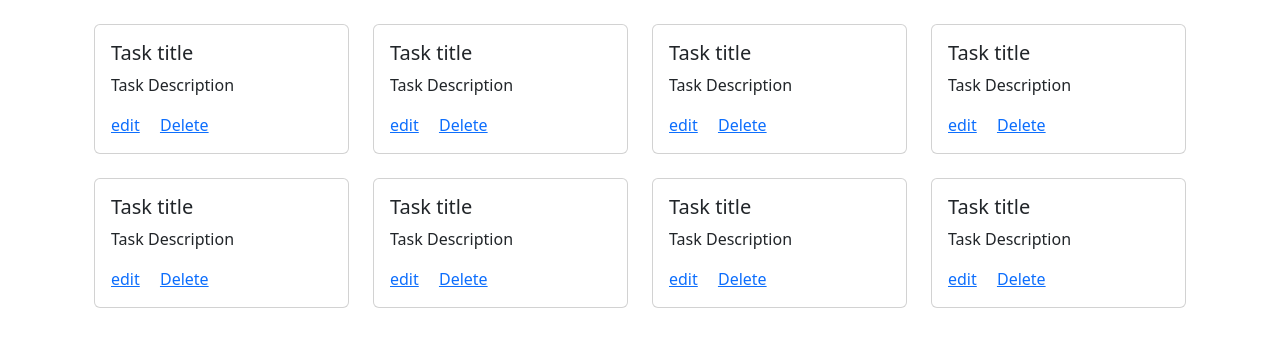
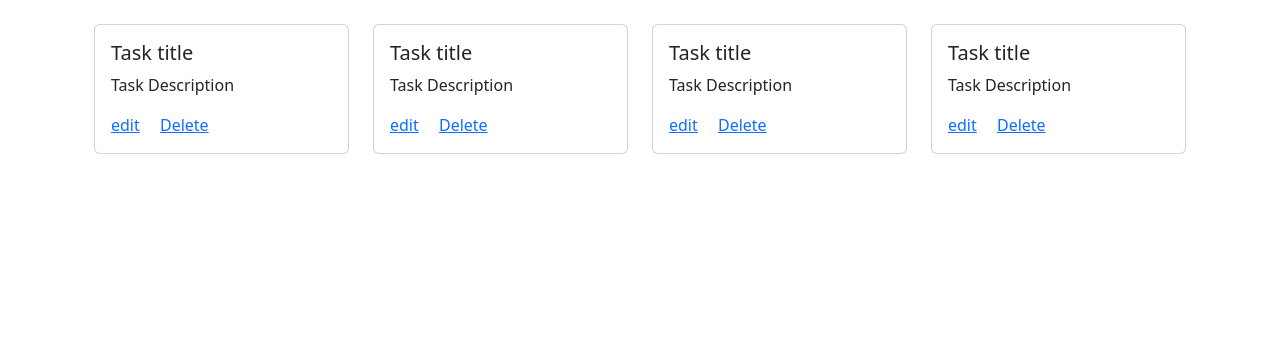
Before and after one commit to darshan45672/Reva-SDP, a Django app: page /done-lists/ in a window 1280 px wide. Shown: the part 56-403 px from the top of the page. Run offline with Django 5.2, Linux system fonts and the light colour scheme.

Commit message:
implement components

```diff
--- /dev/null
+++ b/myproject/templates/components/card.html
@@ -0,0 +1,10 @@
+<div class="col-sm-12 col-lg-3 mb-4">
+    <div class="card" style="width: 100%;">
+        <div class="card-body">
+            <h5 class="card-title">Task title</h5>
+            <p class="card-text">Task Description</p>
+            <a href="#" class="card-link">edit</a>
+            <a href="#" class="card-link">Delete</a>
+        </div>
+    </div>
+</div>
--- a/myproject/templates/doneLists.html
+++ b/myproject/templates/doneLists.html
@@ -5,86 +5,10 @@
 {% block content %}
 <div class="container p-4">
     <div class="row">
-        <div class="col-sm-12 col-lg-3 mb-4">
-            <div class="card" style="width: 100%;">
-                <div class="card-body">
-                    <h5 class="card-title">Task title</h5>
-                    <p class="card-text">Task Description</p>
-                    <a href="#" class="card-link">edit</a>
-                    <a href="#" class="card-link">Delete</a>
-                </div>
-            </div>
-        </div>
-        <div class="col-sm-12 col-lg-3 mb-4">
-            <div class="card" style="width: 100%;">
-                <div class="card-body">
-                    <h5 class="card-title">Task title</h5>
-                    <p class="card-text">Task Description</p>
-                    <a href="#" class="card-link">edit</a>
-                    <a href="#" class="card-link">Delete</a>
-                </div>
-            </div>
-        </div>
-        <div class="col-sm-12 col-lg-3 mb-4">
-            <div class="card" style="width: 100%;">
-                <div class="card-body">
-                    <h5 class="card-title">Task title</h5>
-                    <p class="card-text">Task Description</p>
-                    <a href="#" class="card-link">edit</a>
-                    <a href="#" class="card-link">Delete</a>
-                </div>
-            </div>
-        </div>
-        <div class="col-sm-12 col-lg-3 mb-4">
-            <div class="card" style="width: 100%;">
-                <div class="card-body">
-                    <h5 class="card-title">Task title</h5>
-                    <p class="card-text">Task Description</p>
-                    <a href="#" class="card-link">edit</a>
-                    <a href="#" class="card-link">Delete</a>
-                </div>
-            </div>
-        </div>
-        <div class="col-sm-12 col-lg-3 mb-4">
-            <div class="card" style="width: 100%;">
-                <div class="card-body">
-                    <h5 class="card-title">Task title</h5>
-                    <p class="card-text">Task Description</p>
-                    <a href="#" class="card-link">edit</a>
-                    <a href="#" class="card-link">Delete</a>
-                </div>
-            </div>
-        </div>
-        <div class="col-sm-12 col-lg-3 mb-4">
-            <div class="card" style="width: 100%;">
-                <div class="card-body">
-                    <h5 class="card-title">Task title</h5>
-                    <p class="card-text">Task Description</p>
-                    <a href="#" class="card-link">edit</a>
-                    <a href="#" class="card-link">Delete</a>
-                </div>
-            </div>
-        </div>
-        <div class="col-sm-12 col-lg-3 mb-4">
-            <div class="card" style="width: 100%;">
-                <div class="card-body">
-                    <h5 class="card-title">Task title</h5>
-                    <p class="card-text">Task Description</p>
-                    <a href="#" class="card-link">edit</a>
-                    <a href="#" class="card-link">Delete</a>
-                </div>
-            </div>
-        </div>
-        <div class="col-sm-12 col-lg-3 mb-4">
-            <div class="card" style="width: 100%;">
-                <div class="card-body">
-                    <h5 class="card-title">Task title</h5>
-                    <p class="card-text">Task Description</p>
-                    <a href="#" class="card-link">edit</a>
-                    <a href="#" class="card-link">Delete</a>
-                </div>
-            </div>
-        </div>
+        {% include 'components/card.html' %}
+        {% include 'components/card.html' %}
+        {% include 'components/card.html' %}
+        {% include 'components/card.html' %}
     </div>
 </div>
 {% endblock %}
```
